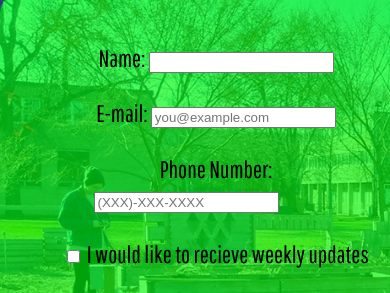
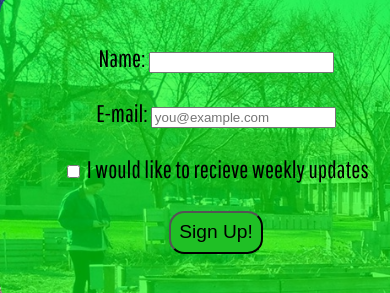
Before and after one commit to aurangzebrazzaq/itmd-362-project1, a plain HTML site: page index.html in a window 390 px wide. Shown: the part 152-445 px from the top of the page. Drawn offline with nearby package versions, Linux system fonts and the light colour scheme.

Commit message:
removed phone number from form

```diff
--- a/index.html
+++ b/index.html
@@ -36,10 +36,6 @@
           <input placeholder="you@example.com" type="email" id="email" name="email" />
         </li>
         <li>
-          <label for="phoneNumber">Phone Number:</label>
-          <input type="tel" id="phoneNumber" name="phone" placeholder="(XXX)-XXX-XXXX" />
-        </li>
-        <li>
           <input type="checkbox" value="1" id="checkbox" name="checkbox" class="checkbox">
           <label for="checkbox"> I would like to recieve weekly updates</label>
         </li>
```
